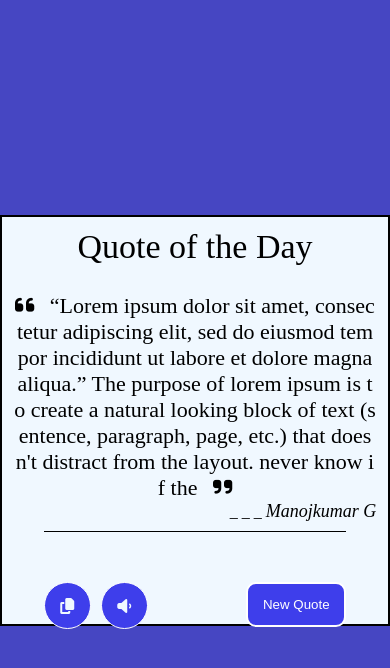
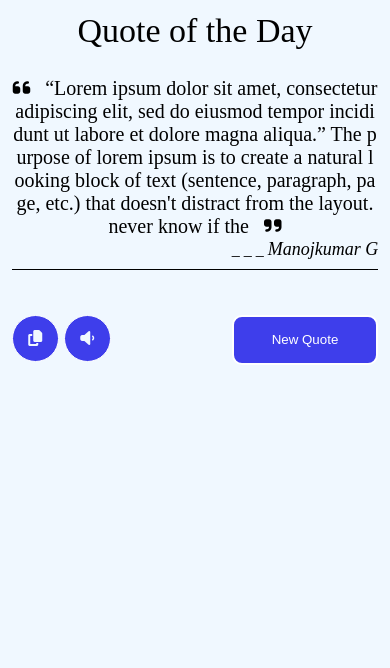
Before and after one commit to manojkumarg7/random-quote-generator, a plain HTML site: page index.html in a window 390 px wide. Drawn offline with Linux system fonts and the light colour scheme.

Commit message:
fourth commit

```diff
--- a/index.css
+++ b/index.css
@@ -12,7 +12,7 @@ body {
   background-color: rgb(70, 70, 194);
 }
 .wrapper {
-  border: 2px solid black;
+  border: none;
   padding: 3%;
   background-color: aliceblue;
 }
@@ -44,7 +44,7 @@ body {
 }
 
 .wrapper .buttons {
-  padding-top: 50px;
+  padding-top: 45px;
   margin: 30px;
   border-top: 1px solid black;
 }
@@ -68,7 +68,7 @@ body {
 .loading_button button {
   float: right;
   height: 50px;
-  width: 140px;
+  width: 15%;
   background-color: rgb(62, 62, 235);
   color: white;
   border: 2px solid white;
@@ -77,12 +77,22 @@ body {
 
 @media only screen and (max-width: 576px) {
   .loading_button button {
-    height: 45px;
-    width: 100px;
-    background-color: rgb(62, 62, 235);
+    width: 40%;
   }
 
   .icons_link {
-    gap: 10px;
+    gap: 5px;
+  }
+  .wrapper {
+    padding: 3%;
+    height: 100vh;
+  }
+  .wrapper .quote p {
+    font-size: 20px;
+  }
+  .wrapper .buttons {
+    margin: 30px 0px 0px 0px;
   }
 }
+@media only screen and (min-width: 576px) {
+}
```
